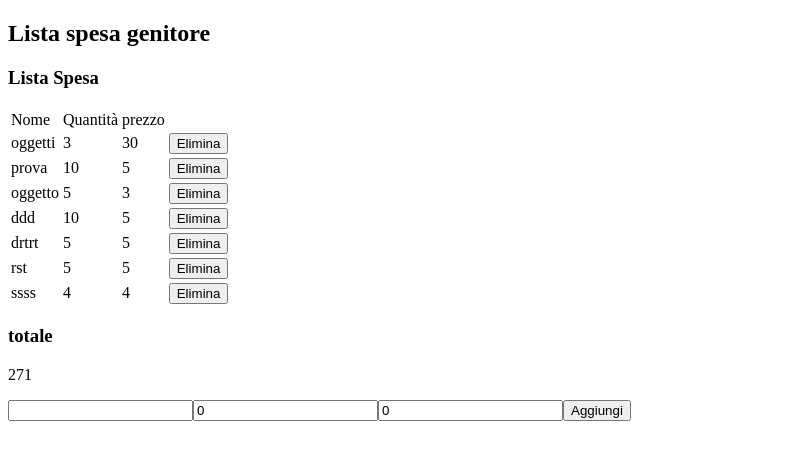
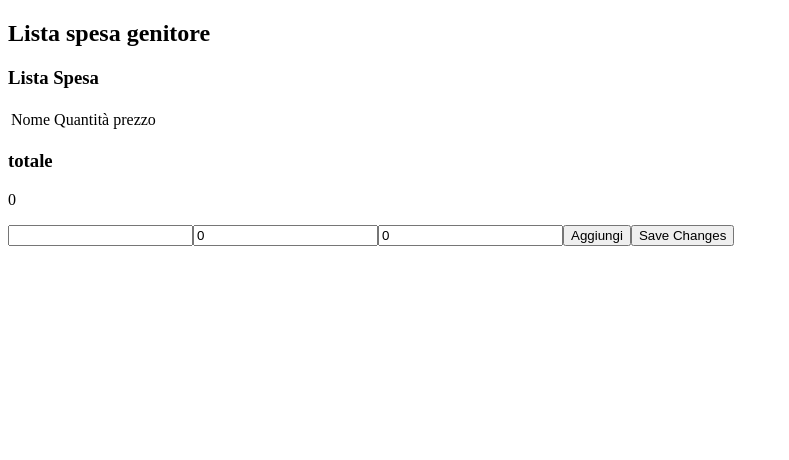
Before and after one commit to Prisoscar/angular-test, an Angular app in the folder angularTest/: page /listaspesa/1 in a window 1280 px wide. Shown: the top 460 px of the page, without its empty margins (0-789 px from the left). Built offline with nearby package versions, Linux system fonts and the light colour scheme; data requests are answered from the project's data file.

Commit message:
can deactivate guard

```diff
--- a/angularTest/jsonServer/db.json
+++ b/angularTest/jsonServer/db.json
@@ -11,147 +11,10 @@
   ],
   "elementiLista": [
     {
-      "idLista": 1,
-      "id": 79877481541382400,
-      "nome": "oggetti",
-      "quantita": 3,
-      "prezzo": 30
-    },
-    {
-      "idLista": 1,
-      "id": 89314803845910800,
-      "nome": "prova",
-      "quantita": 10,
-      "prezzo": 5
-    },
-    {
-      "idLista": 1,
-      "id": 30809232681470510,
-      "nome": "oggetto",
-      "quantita": 5,
-      "prezzo": 3
-    },
-    {
-      "idLista": 1,
-      "id": 6951224816452062,
-      "nome": "ddd",
-      "quantita": 10,
-      "prezzo": 5
-    },
-    {
-      "idLista": 2,
-      "id": 27381625256885412,
-      "nome": "rsf",
-      "quantita": 3,
-      "prezzo": 4
-    },
-    {
-      "idLista": 2,
-      "id": 80987636450722200,
-      "nome": "eee",
-      "quantita": 1,
-      "prezzo": 1
-    },
-    {
-      "idLista": 2,
-      "id": 41306124267470424,
-      "nome": "oggetto",
-      "quantita": 2,
-      "prezzo": 5
-    },
-    {
-      "id": 86362465338677120,
-      "nome": "oggetto",
-      "quantita": 3,
-      "prezzo": 7
-    },
-    {
-      "id": 10242510005262284,
-      "nome": "6r",
-      "quantita": 4,
-      "prezzo": 5
-    },
-    {
-      "id": 37715582086536310,
-      "nome": "ogg",
-      "quantita": 4,
-      "prezzo": 14
-    },
-    {
-      "id": 35062879083295308,
-      "nome": "dtgf",
-      "quantita": 5,
-      "prezzo": 5
-    },
-    {
-      "id": 49944241364689370,
-      "nome": "rtsre",
-      "quantita": 544,
-      "prezzo": 44
-    },
-    {
-      "id": 36906269658566190,
-      "nome": "6r",
-      "quantita": 4,
-      "prezzo": 4
-    },
-    {
-      "id": 62885221677188140,
-      "nome": "yfu",
-      "quantita": 55,
-      "prezzo": 56
-    },
-    {
-      "id": 3986560899346869.5,
-      "nome": "tyty",
-      "quantita": 4,
-      "prezzo": 4
-    },
-    {
-      "id": 85358709114739490,
-      "nome": "tyr",
-      "quantita": 4,
-      "prezzo": 4
-    },
-    {
-      "idLista": "1",
-      "id": 99114818292673120,
-      "nome": "drtrt",
-      "quantita": 5,
-      "prezzo": 5
-    },
-    {
-      "idLista": "1",
-      "id": 47928337330182740,
-      "nome": "rst",
-      "quantita": 5,
-      "prezzo": 5
-    },
-    {
-      "idLista": "1",
-      "id": 94299461265144400,
-      "nome": "ssss",
-      "quantita": 4,
-      "prezzo": 4
-    },
-    {
-      "idLista": "2",
-      "id": 28443630379847184,
-      "nome": "rttyhgfdr",
-      "quantita": 4,
-      "prezzo": 4
-    },
-    {
-      "id": 98282660830595920,
-      "nome": "rtds",
-      "quantita": 4,
-      "prezzo": 4
-    },
-    {
-      "id": 5631441621665234,
-      "nome": "hgf",
-      "quantita": 4,
-      "prezzo": 5
+      "id": 39885653698438410,
+      "nome": "gdf",
+      "quantita": 76,
+      "prezzo": 67
     }
   ]
 }
--- a/angularTest/src/app/app-routing.module.ts
+++ b/angularTest/src/app/app-routing.module.ts
@@ -3,11 +3,12 @@ import { ListaSpesaWrapperComponent } from './lista-spesa-wrapper/lista-spesa-wr
 import { NgModule } from '@angular/core';
 import { RouterModule, Routes } from '@angular/router';
 import { Listaresolver } from './lista-spesa-wrapper/lista-resolver';
+import { UnSavedListGuard } from './guards/un-saved-list.guard';
 
 const routes: Routes = [
   {path: "", redirectTo: "/selezionalista", pathMatch: "full"},
   {path: "selezionalista", component: SelettoreListaComponent},
-  {path: "listaspesa/:idLista", component: ListaSpesaWrapperComponent, resolve: {lista: Listaresolver} }
+  {path: "listaspesa/:idLista", component: ListaSpesaWrapperComponent, resolve: {lista: Listaresolver}, canDeactivate: [UnSavedListGuard] }
 ];
 
 @NgModule({
--- a/angularTest/src/app/app.module.ts
+++ b/angularTest/src/app/app.module.ts
@@ -1,6 +1,7 @@
 import { NgModule } from '@angular/core';
 import { BrowserModule } from '@angular/platform-browser';
 
+//import { ReactiveFormsModule } from '@angular/forms'
 import { AppRoutingModule } from './app-routing.module';
 import { AppComponent } from './app.component';
 import { ListaSpesaWrapperComponent } from './lista-spesa-wrapper/lista-spesa-wrapper.component';
@@ -10,6 +11,7 @@ import { TotaleSpesaComponent } from './totale-spesa/totale-spesa.component';
 import { FormsModule } from '@angular/forms';
 import { HttpClientModule } from '@angular/common/http';
 import { SelettoreListaComponent } from './selettore-lista/selettore-lista.component';
+import { UnSavedListGuard } from './guards/un-saved-list.guard';
 
 @NgModule({
   declarations: [
@@ -24,9 +26,10 @@ import { SelettoreListaComponent } from './selettore-lista/selettore-lista.compo
     BrowserModule,
     AppRoutingModule,
     FormsModule,
-    HttpClientModule
+    HttpClientModule//,
+    //ReactiveFormsModule
   ],
-  providers: [],
+  providers: [UnSavedListGuard],
   bootstrap: [AppComponent]
 })
 export class AppModule { }
--- /dev/null
+++ b/angularTest/src/app/guards/un-saved-list.guard.ts
@@ -0,0 +1,20 @@
+import { Injectable } from '@angular/core';
+import { ActivatedRouteSnapshot, CanDeactivate, RouterStateSnapshot, UrlTree } from '@angular/router';
+import { Observable } from 'rxjs';
+import { ListaSpesaWrapperComponent } from '../lista-spesa-wrapper/lista-spesa-wrapper.component';
+
+@Injectable({
+  providedIn: 'root'
+})
+export class UnSavedListGuard implements CanDeactivate<ListaSpesaWrapperComponent> {
+  canDeactivate(
+    component: ListaSpesaWrapperComponent,
+    currentRoute: ActivatedRouteSnapshot,
+    currentState: RouterStateSnapshot,
+    nextState?: RouterStateSnapshot): Observable<boolean | UrlTree> | Promise<boolean | UrlTree> | boolean | UrlTree {
+
+      if(component.changesOccured) return window.confirm("You have unsaved changes. Do you want to exit without saving?");
+      return true;
+  }
+
+}
--- a/angularTest/src/app/lista-spesa-wrapper/elemento-lista.ts
+++ b/angularTest/src/app/lista-spesa-wrapper/elemento-lista.ts
@@ -1,6 +1,6 @@
 export class ElementoLista{
+    public id: number;
     public idLista: number;
-    public id: number;
     public nome: string;
     public prezzo: number;
     public quantita: number;
--- a/angularTest/src/app/lista-spesa-wrapper/lista-spesa-wrapper.component.html
+++ b/angularTest/src/app/lista-spesa-wrapper/lista-spesa-wrapper.component.html
@@ -1,6 +1,17 @@
 <h2>Lista spesa genitore</h2>
-<div>
-    <app-lista-spesa [lista] = "lista" (listaChange) = "deleteElement($event)"></app-lista-spesa>
-    <app-totale-spesa [lista] = "lista"></app-totale-spesa>
-    <app-form-spesa [idLista] = "idLista" (listaChange) = "addElement($event)"></app-form-spesa>
+<div class = "wrapper">
+    <div class = "listComponent">
+        <app-lista-spesa [lista] = "lista" (listaChange) = "deleteElement($event)"></app-lista-spesa>
+        <app-totale-spesa [lista] = "lista"></app-totale-spesa>
+        <app-form-spesa [idLista] = "idLista" (listaChange) = "addElement($event)"></app-form-spesa>
+        <button (click) = "saveChanges()">Save Changes</button>
+    </div>
+    <div class = "confirmationForm" *ngIf = "guardForm">
+        <h3>You have unsaved changes!</h3>
+        <h3>Do you want to save befor exit?</h3>
+        <li class = "confirmationFormButtons">
+            <ul><button class = "confirmationFormButton" (click) = "isChangesConfirmed(true)">Salva ed esci</button></ul>
+            <ul><button class = "confirmationFormButton" (click) = "isChangesConfirmed(false)">esci senza salvare</button></ul>
+        </li>
+    </div>
 </div>
--- a/angularTest/src/app/lista-spesa-wrapper/lista-spesa-wrapper.component.ts
+++ b/angularTest/src/app/lista-spesa-wrapper/lista-spesa-wrapper.component.ts
@@ -1,7 +1,8 @@
 import { Component, OnInit } from '@angular/core';
 import { ElementoLista } from './elemento-lista';
 import { HttpClient } from '@angular/common/http';
-import { ActivatedRoute, Router } from '@angular/router';
+import { ActivatedRoute, Router, UrlTree } from '@angular/router';
+import { forkJoin, Observable } from 'rxjs';
 
 @Component({
   selector: 'app-lista-spesa-wrapper',
@@ -12,7 +13,12 @@ export class ListaSpesaWrapperComponent implements OnInit {
 
   idLista!: number;
   lista!: ElementoLista[];
+  listaIniziale: number [] = [];
   urlLista = "http://localhost:3000/elementiLista";
+  guardForm = false;
+  changesOccured = false;
+  guardObserver$ = new Observable<boolean>();
+  filtersLoaded!: Promise<boolean>;
 
   constructor(private http: HttpClient,
     private route: ActivatedRoute) {
@@ -21,32 +27,71 @@ export class ListaSpesaWrapperComponent implements OnInit {
   ngOnInit(): void {
     this.route.data.subscribe(data => {
       this.lista = data.lista;      //il nome lista è stato dato nel routing module
+      this.lista.forEach(elemento => this.listaIniziale.push(elemento.id));
       });
   }
 
-  initializeList(){
+  /*initializeList(){
     this.http.get<ElementoLista []>(this.urlLista + "?idLista=" + this.idLista).subscribe(res => {this.lista = res; console.log(res);} );
   }
 
   addElementToList(element: ElementoLista){
     this.http.post<ElementoLista>(this.urlLista, element).subscribe(res => this.initializeList());
-
   }
 
   deleteElementFromList(element: ElementoLista){
     this.http.delete<ElementoLista>(this.urlLista + "/" + element.id).subscribe(res =>{console.log(res)
       this.initializeList();
      });
-  }
+  }*/
 
   deleteElement (index: any) : void {
     this.lista.splice(index, 1);
     this.lista = this.lista.concat([]);
+    this.changesOccured = true;
     //this.deleteElementFromList(this.lista[index]);
   }
 
   addElement(element: any){
     this.lista = this.lista.concat([element]);
+    this.changesOccured = true;
     //this.addElementToList(element);
   }
+
+  saveChanges(){
+    let observableBatch: any []= [];
+    this.listaIniziale.forEach(element => observableBatch.push(this.http.delete<ElementoLista>(this.urlLista + "/" + element)));
+    this.lista.forEach(elemento => observableBatch.push(this.http.post<ElementoLista>(this.urlLista, elemento)));
+    forkJoin(observableBatch).subscribe(res => {
+      console.log("il primo forkJoin è avvenuto!");
+      this.changesOccured = false;
+    });
+  }
+
+  saveChangesObs():Observable<any>{
+    let observableBatch: any []= [];
+    this.listaIniziale.forEach(element => observableBatch.push(this.http.delete<ElementoLista>(this.urlLista + "/" + element)));
+    this.lista.forEach(elemento => observableBatch.push(this.http.post<ElementoLista>(this.urlLista, elemento)));
+    return forkJoin(observableBatch);
+  }
+
+  isChangesConfirmed(isConfirmed: boolean){
+    console.log("i cambiamenti sono stati confermati: " + isConfirmed);
+    if(isConfirmed) this.saveChangesObs().subscribe(res => this.filtersLoaded = new Promise<boolean>(resolve => resolve(true)));
+    else this.guardObserver$ = new Observable<any>(observer => {
+      observer.next("Changes not saved");
+      observer.complete();
+    });
+    ;
+  }
+
+  async changeGuardForm(): Promise<any> {
+    this.guardForm = !this.guardForm;
+    await this.filtersLoaded;
+    return new Observable<any>(observer => {
+      observer.next(this.filtersLoaded);
+      observer.complete;
+    });
+
+  }
 }
```
Also changed, not shown: 1 other file (tests, documents, lock files or other folders).
